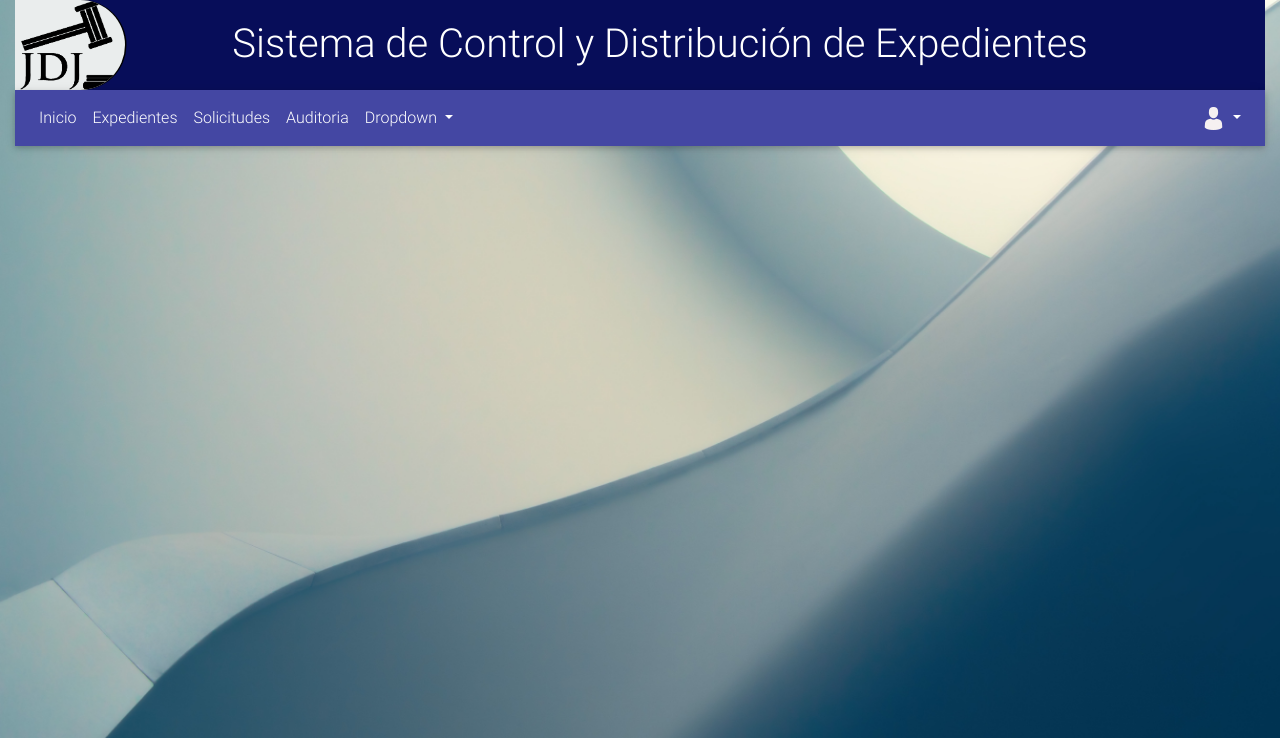
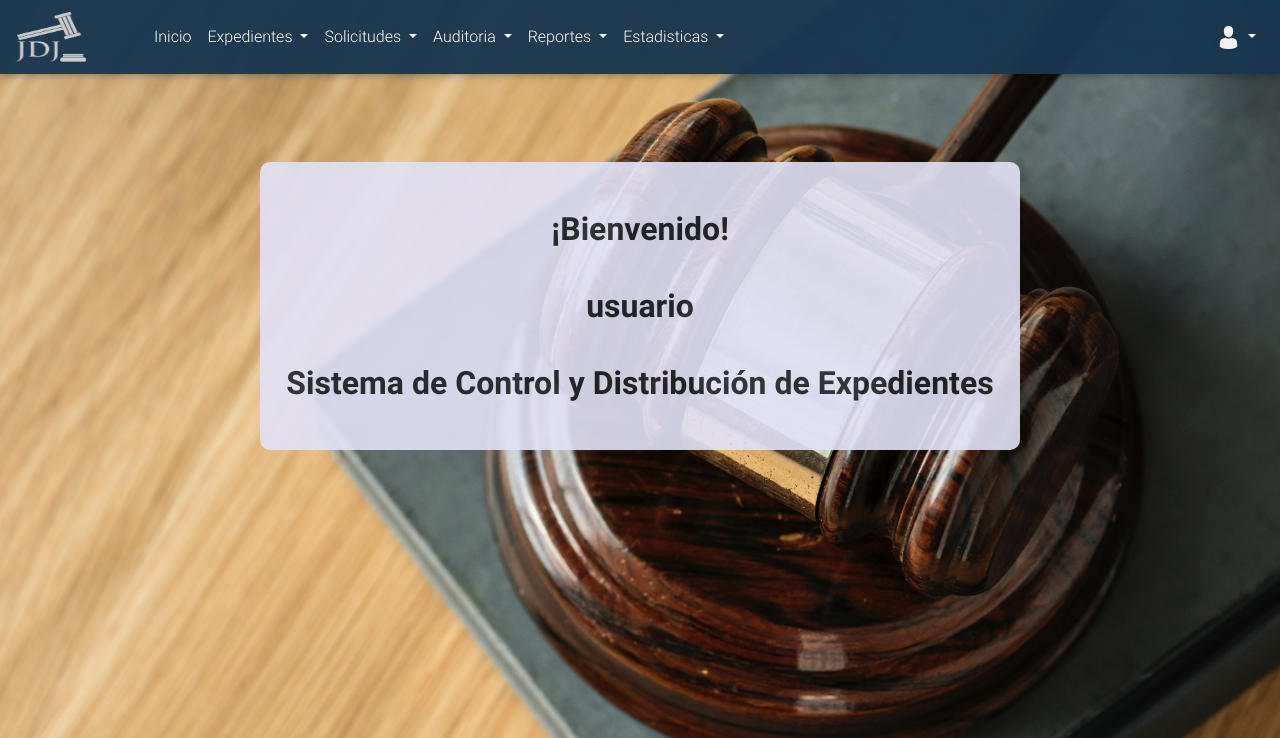
Before and after one commit to reitmaier18/SISCODE, a PHP site: page /Vista/main.php in a window 1280 px wide. Shown: the top 738 px of the page. Run offline with PHP 8.4, Linux system fonts and the light colour scheme.

Commit message:
Arreglando el menú del sistema y vista de inicio del mismo

```diff
--- a/Vista/css/style.css
+++ b/Vista/css/style.css
@@ -1,16 +1,25 @@
 *
 {
 	margin: 0;
+	padding: 0;
 }
 
 body
 {
-	margin: 0 auto;
 	width: 100%;
 	height: 100%;
 	background-image: url(../img/wallpaper12.jpg);
 	background-size: cover;
 	background-repeat:  no-repeat;
+	background-position: absolute;
+}
+
+#body
+{
+	background-image: url(../img/wallpaper2.jpg);
+	background-size: cover;
+	background-repeat:  no-repeat;
+	background-position: absolute;
 }
 
 header
@@ -18,6 +27,7 @@ header
 	height: 90px;
 	text-align: center;
 	background-color: #070D59;
+	overflow: hidden;
 }
 
 .header-logo
@@ -32,10 +42,27 @@ header
 	box-shadow: 1.5px 0px black;
 }
 
+.header-logo2
+{
+	width: 130px;
+	height: 50px;
+	float: left;
+	border-top-right-radius: 50px;
+	border-bottom-right-radius: 50px;
+	overflow: hidden;
+
+}
+
 .header-logo img
 {
 	width: 100px;
 	height: 90px;
+}
+
+.header-logo2 img
+{
+	width: 70px;
+	height: 50px;
 }
 
 header h1
@@ -48,5 +75,14 @@ header h1
 
 nav
 {
-	background-color: #4447a3;
+	background-color: #183750f5;
 }
+
+#inicio
+{
+	margin-top: 10%;
+	background-color: #e2e2f8;
+
+	opacity: 0.9;
+	border-radius: 10px;
+}
--- a/Vista/main.php
+++ b/Vista/main.php
@@ -13,38 +13,63 @@
     <link href="css/style.css" rel="stylesheet">
 
 </head>
-<body>
+<body id="body">
     <!--Este es el header-->
     <div class="container-fluid">
-        <header>
+        <!--header>
             <div class="header-logo">
                 <img src="img/logo2.png">
             </div>
             <h1>Sistema de Control y Distribución de Expedientes</h1>
-        </header>
+        </header-->
         <!--Navbar -->
-        <nav class="mb-1 navbar navbar-expand-lg navbar-dark">
+        <nav class="mb-1 navbar navbar-expand-lg navbar-dark fixed-top scrolling-navbar">
+            <div class="header-logo2"  class="navbar-brand">
+                <img src="img/logo.png" title="Jurisdicción Disciplinaria Judicial">
+            </div>
+
             <button class="navbar-toggler" type="button" data-toggle="collapse" data-target="#navbarSupportedContent-333" aria-controls="navbarSupportedContent-333" aria-expanded="false" aria-label="Toggle navigation">
                 <span class="navbar-toggler-icon"></span>
             </button>
             <div class="collapse navbar-collapse" id="navbarSupportedContent-333">
-                <ul class="navbar-nav mr-auto">
+                <ul class="navbar-nav nav-pills mr-auto">
                     <li class="nav-item">
-                        <a class="nav-link" href="#">Inicio
-                            <span class="sr-only">(current)</span>
-                        </a>
-                    </li>
-                    <li class="nav-item">
-                        <a class="nav-link" href="#">Expedientes</a>
-                    </li>
-                    <li class="nav-item">
-                        <a class="nav-link" href="#">Solicitudes</a>
-                    </li>
-                    <li class="nav-item">
-                        <a class="nav-link" href="#">Auditoria</a>
+                        <a class="nav-link" href="#">Inicio <span class="sr-only">(current)</span></a>
                     </li>
                     <li class="nav-item dropdown">
-                     <a class="nav-link dropdown-toggle" id="navbarDropdownMenuLink-333" data-toggle="dropdown" aria-haspopup="true" aria-expanded="false">Dropdown </a>
+                     <a class="nav-link dropdown-toggle" id="navbarDropdownMenuLink-333" data-toggle="dropdown" aria-haspopup="true" aria-expanded="false">Expedientes </a>
+                        <div class="dropdown-menu dropdown-default" aria-labelledby="navbarDropdownMenuLink-333">
+                            <a class="dropdown-item" href="#">Action</a>
+                            <a class="dropdown-item" href="#">Another action</a>
+                            <a class="dropdown-item" href="#">Something else here</a>
+                        </div>
+                    </li>
+                    <li class="nav-item dropdown">
+                     <a class="nav-link dropdown-toggle" id="navbarDropdownMenuLink-333" data-toggle="dropdown" aria-haspopup="true" aria-expanded="false">Solicitudes </a>
+                        <div class="dropdown-menu dropdown-default" aria-labelledby="navbarDropdownMenuLink-333">
+                            <a class="dropdown-item" href="#">Action</a>
+                            <a class="dropdown-item" href="#">Another action</a>
+                            <a class="dropdown-item" href="#">Something else here</a>
+                        </div>
+                    </li>
+                    <li class="nav-item dropdown">
+                     <a class="nav-link dropdown-toggle" id="navbarDropdownMenuLink-333" data-toggle="dropdown" aria-haspopup="true" aria-expanded="false">Auditoria </a>
+                        <div class="dropdown-menu dropdown-default" aria-labelledby="navbarDropdownMenuLink-333">
+                            <a class="dropdown-item" href="#">Action</a>
+                            <a class="dropdown-item" href="#">Another action</a>
+                            <a class="dropdown-item" href="#">Something else here</a>
+                        </div>
+                    </li>
+                    <li class="nav-item dropdown">
+                     <a class="nav-link dropdown-toggle" id="navbarDropdownMenuLink-333" data-toggle="dropdown" aria-haspopup="true" aria-expanded="false">Reportes </a>
+                        <div class="dropdown-menu dropdown-default" aria-labelledby="navbarDropdownMenuLink-333">
+                            <a class="dropdown-item" href="#">Action</a>
+                            <a class="dropdown-item" href="#">Another action</a>
+                            <a class="dropdown-item" href="#">Something else here</a>
+                        </div>
+                    </li>
+                    <li class="nav-item dropdown">
+                     <a class="nav-link dropdown-toggle" id="navbarDropdownMenuLink-333" data-toggle="dropdown" aria-haspopup="true" aria-expanded="false">Estadisticas </a>
                         <div class="dropdown-menu dropdown-default" aria-labelledby="navbarDropdownMenuLink-333">
                             <a class="dropdown-item" href="#">Action</a>
                             <a class="dropdown-item" href="#">Another action</a>
@@ -59,6 +84,7 @@
                         </a>
                         <div class="dropdown-menu dropdown-menu-right dropdown-default" aria-labelledby="navbarDropdownMenuLink-333">
                             <a class="dropdown-item" href="login2.php">Cerrar Sesión</a>
+                            <a class="dropdown-item" href="#">Opciones</a>
                         </div>
                     </li>
                 </ul>
@@ -67,10 +93,21 @@
         <!--/.Navbar -->
     </div>
 
+    <section class="my-5">
+        <div class="container">
+        <div class="row">
+            <div class="col-md-2"></div>
+            <div class="col-md-8" id="inicio">
+                <h2 class="h2-responsive font-weight-bold text-center my-5">¡Bienvenido! <br><br> usuario <br><br> Sistema de Control y Distribución de Expedientes</h2>
+                <p class="text-center"></p>
+            </div>
+        </div>
+        </div>
 
+    </section>
 
 	<!-- SCRIPTS -->
-
+    <script type="text/javascript" src="js/efectos.js"></script>
     <!-- JQuery -->
     <script type="text/javascript" src="js/jquery-3.3.1.min.js"></script>
     <!-- Bootstrap tooltips -->
```
